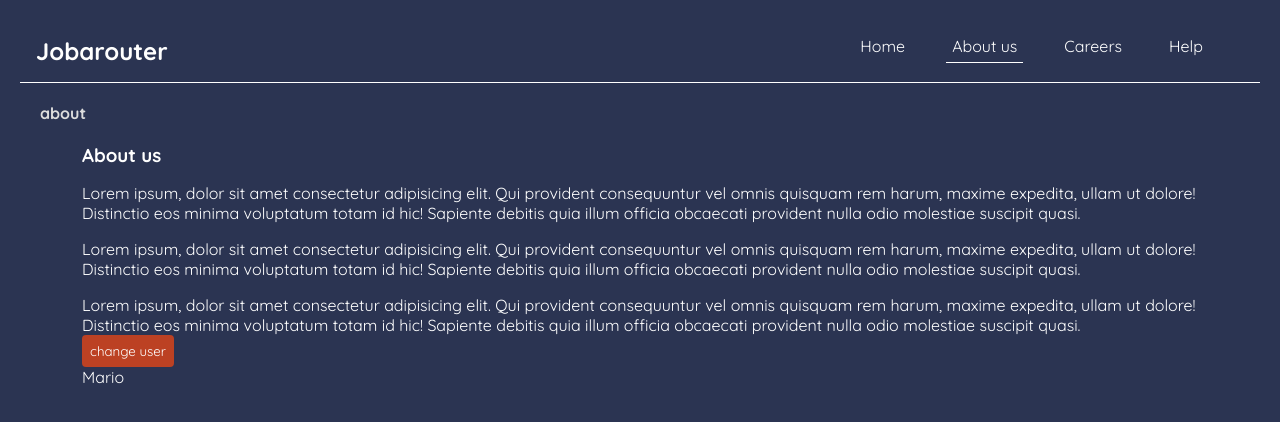
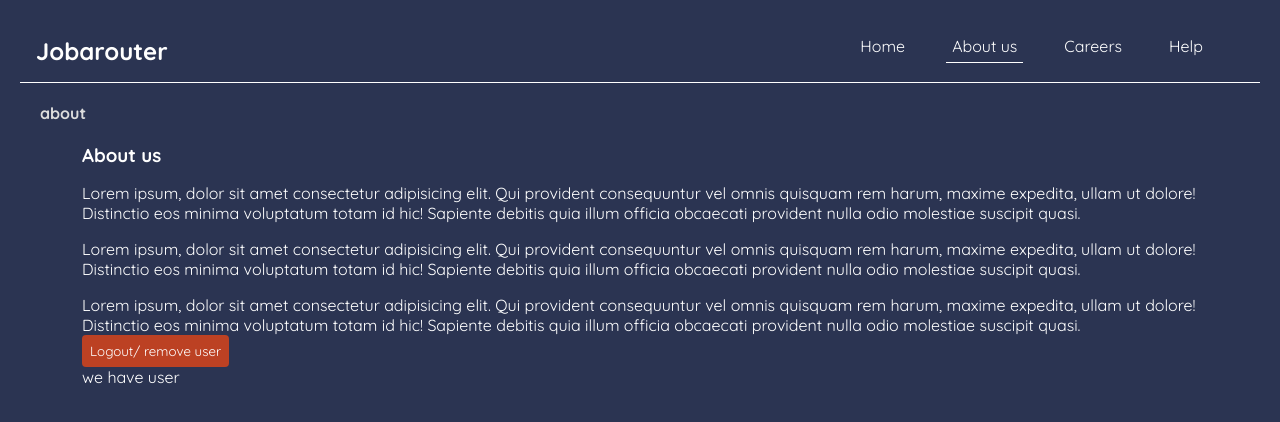
Before and after one commit to DusanVulic/ReactRouteR-6.4, a React (Create React App) app: page /about in a window 1280 px wide. Shown: the top 422 px of the page. Built offline with nearby package versions, Linux system fonts and the light colour scheme.

Commit message:
finished project

```diff
--- a/src/components/About.js
+++ b/src/components/About.js
@@ -2,10 +2,10 @@ import React, { useState } from "react";
 import { Navigate } from "react-router-dom";
 
 const About = () => {
-  const [user, setUser] = useState("Mario");
+  const [user, setUser] = useState(" we have user");
 
   if (!user) {
-    return <Navigate to="/" />;
+    return <Navigate to="/" replace={true} />;
   }
 
   return (
@@ -34,7 +34,7 @@ const About = () => {
           molestiae suscipit quasi.
         </p>
       </div>
-      <button onClick={() => setUser(null)}> change user </button>
+      <button onClick={() => setUser(null)}> Logout/ remove user </button>
       <p>{user}</p>
     </section>
   );
```
